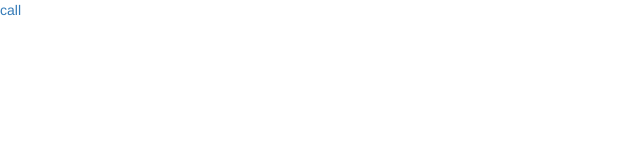
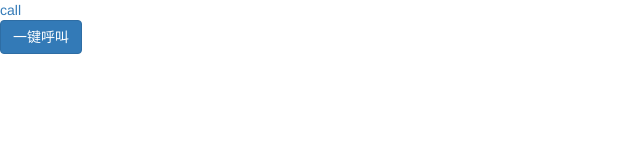
Before and after one commit to qq8693/qq8693.github.io, a plain HTML site: page callMe.html in a window 1280 px wide. Shown: the whole page, without its empty margins (0-640 px from the left). Drawn offline with nearby package versions, Linux system fonts and the light colour scheme.

Commit message:
Update callMe.html

```diff
--- a/callMe.html
+++ b/callMe.html
@@ -12,6 +12,7 @@
 </head>
 <body>
 <a href="tel:13319533538">call</a>
+     <p><a href="tel:13319533538" class="btn btn-primary" role="button">一键呼叫</a></p>
 
 
 </body>
```
